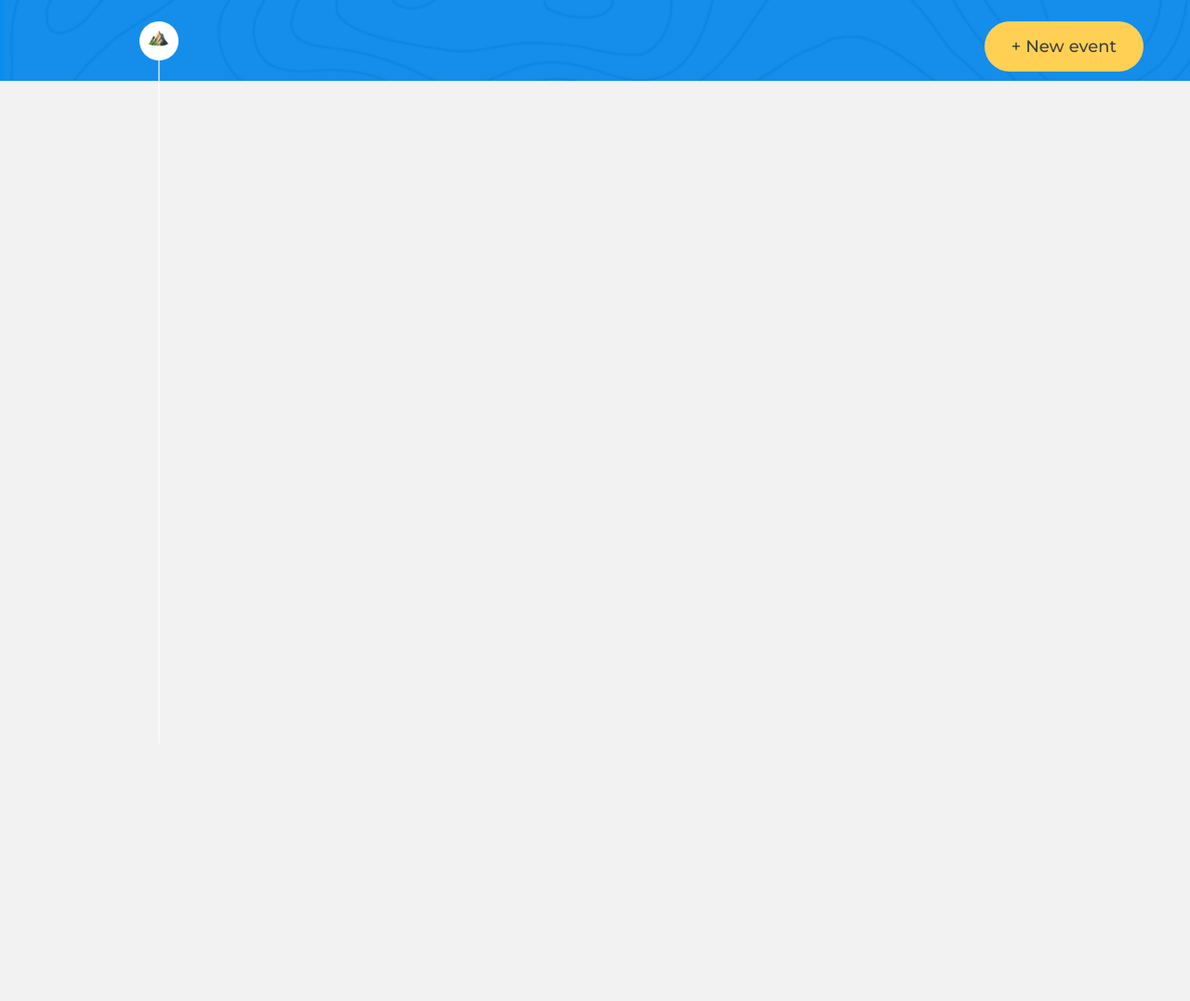
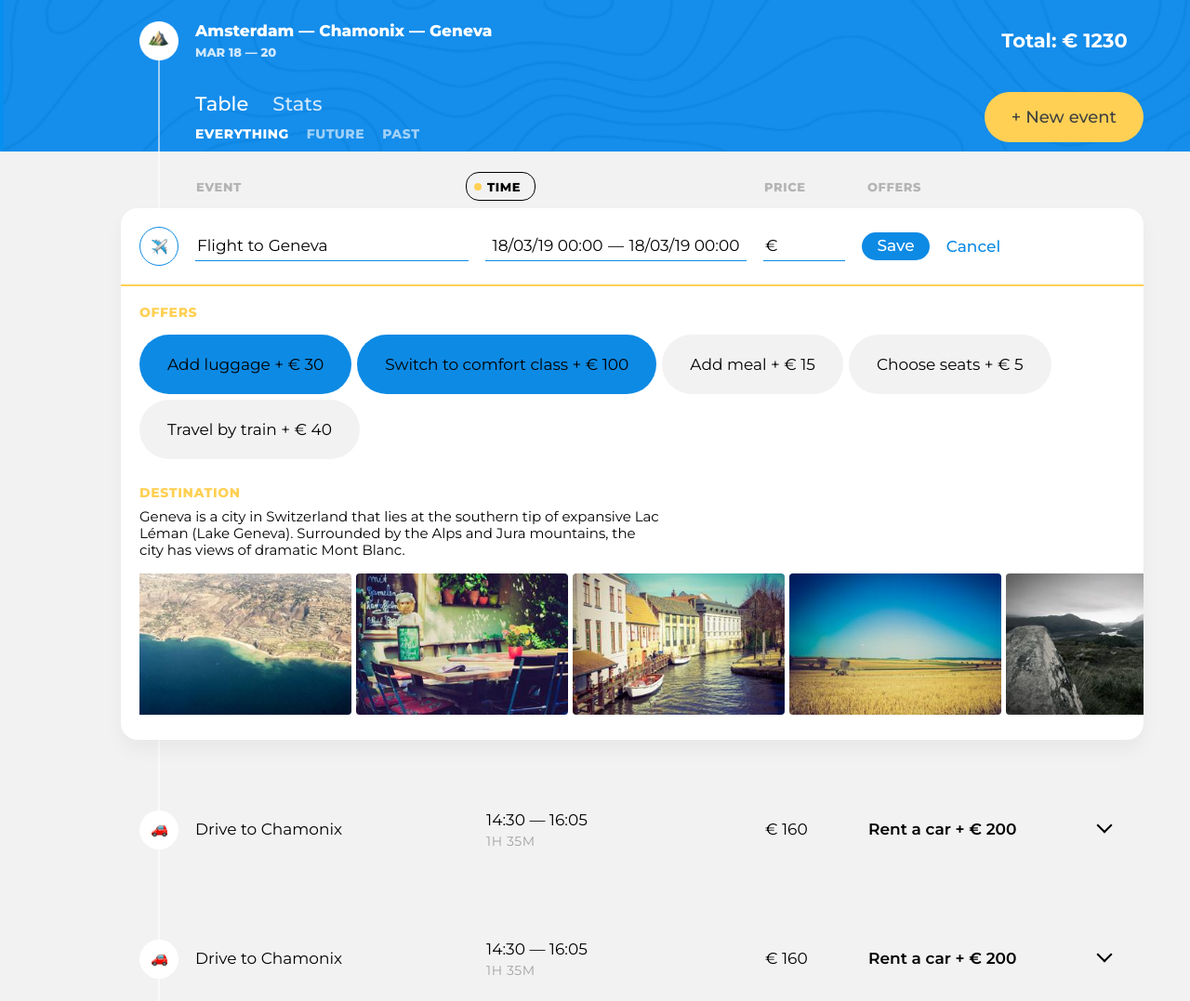
Before and after one commit to fedyashevvic/225034-big-trip-11, a website: page public/index.html in a window 1280 px wide. Shown: the top 1077 px of the page at 93% size. Before the commit the page ends 800 px from the top, so only its background shows below. Drawn offline with Linux system fonts and the light colour scheme.

Commit message:
Добавлен скрипт генерации страницы

```diff
--- a/public/index.html
+++ b/public/index.html
@@ -41,5 +41,6 @@
           </section>
       </div>
     </main>
+    <script src="../src/main.js"></script>
   </body>
 </html>
--- a/src/main.js
+++ b/src/main.js
@@ -0,0 +1,318 @@
+"use strict";
+
+const NUMBER_OF_TRIP_POINTS = 3;
+const pageHeaderEl = document.querySelector(`.page-header`);
+const pageTripInfoEl = pageHeaderEl.querySelector(`.trip-main`);
+const pageTripControlsEl = pageTripInfoEl.querySelector(`.trip-controls`);
+const pageMainEl = document.querySelector(`main.page-main`);
+const pageTripEventsEl = pageMainEl.querySelector(`.trip-events`);
+
+const renderTripInfoTamplate = () => {
+  return (
+    `<section class="trip-main__trip-info  trip-info">
+      <div class="trip-info__main">
+        <h1 class="trip-info__title">Amsterdam &mdash; Chamonix &mdash; Geneva</h1>
+
+        <p class="trip-info__dates">Mar 18&nbsp;&mdash;&nbsp;20</p>
+      </div>
+
+      <p class="trip-info__cost">
+        Total: &euro;&nbsp;<span class="trip-info__cost-value">1230</span>
+      </p>
+    </section>`
+  );
+};
+const renderMenuTamplate = () => {
+  return (
+    `<h2 class="visually-hidden">Switch trip view</h2>
+      <nav class="trip-controls__trip-tabs  trip-tabs">
+        <a class="trip-tabs__btn  trip-tabs__btn--active" href="#">Table</a>
+        <a class="trip-tabs__btn" href="#">Stats</a>
+      </nav>`
+  );
+};
+const renderFiltersTamplate = () => {
+  return (
+    `<h2 class="visually-hidden">Filter events</h2>
+      <form class="trip-filters" action="#" method="get">
+        <div class="trip-filters__filter">
+          <input id="filter-everything" class="trip-filters__filter-input  visually-hidden" type="radio" name="trip-filter" value="everything" checked>
+          <label class="trip-filters__filter-label" for="filter-everything">Everything</label>
+        </div>
+
+        <div class="trip-filters__filter">
+          <input id="filter-future" class="trip-filters__filter-input  visually-hidden" type="radio" name="trip-filter" value="future">
+          <label class="trip-filters__filter-label" for="filter-future">Future</label>
+        </div>
+
+        <div class="trip-filters__filter">
+          <input id="filter-past" class="trip-filters__filter-input  visually-hidden" type="radio" name="trip-filter" value="past">
+          <label class="trip-filters__filter-label" for="filter-past">Past</label>
+        </div>
+
+        <button class="visually-hidden" type="submit">Accept filter</button>
+      </form>`
+  );
+};
+const renderSortTamplate = () => {
+  return (
+    `<h2 class="visually-hidden">Trip events</h2>
+      <form class="trip-events__trip-sort  trip-sort" action="#" method="get">
+        <span class="trip-sort__item  trip-sort__item--day"></span>
+
+        <div class="trip-sort__item  trip-sort__item--event">
+          <input id="sort-event" class="trip-sort__input  visually-hidden" type="radio" name="trip-sort" value="sort-event">
+          <label class="trip-sort__btn" for="sort-event">Event</label>
+        </div>
+
+        <div class="trip-sort__item  trip-sort__item--time">
+          <input id="sort-time" class="trip-sort__input  visually-hidden" type="radio" name="trip-sort" value="sort-time" checked>
+          <label class="trip-sort__btn  trip-sort__btn--active  trip-sort__btn--by-increase" for="sort-time">
+            Time
+          </label>
+        </div>
+
+        <div class="trip-sort__item  trip-sort__item--price">
+          <input id="sort-price" class="trip-sort__input  visually-hidden" type="radio" name="trip-sort" value="sort-price">
+          <label class="trip-sort__btn" for="sort-price">
+            Price
+          </label>
+        </div>
+
+        <span class="trip-sort__item  trip-sort__item--offers">Offers</span>
+      </form>`
+  );
+};
+const renderTripCreationFormTamplate = () => {
+  return (
+    `<form class="trip-events__item  event  event--edit" action="#" method="post">
+      <header class="event__header">
+        <div class="event__type-wrapper">
+          <label class="event__type  event__type-btn" for="event-type-toggle-1">
+            <span class="visually-hidden">Choose event type</span>
+            <img class="event__type-icon" width="17" height="17" src="img/icons/flight.png" alt="Event type icon">
+          </label>
+          <input class="event__type-toggle  visually-hidden" id="event-type-toggle-1" type="checkbox">
+
+          <div class="event__type-list">
+            <fieldset class="event__type-group">
+              <legend class="visually-hidden">Transfer</legend>
+
+              <div class="event__type-item">
+                <input id="event-type-taxi-1" class="event__type-input  visually-hidden" type="radio" name="event-type" value="taxi">
+                <label class="event__type-label  event__type-label--taxi" for="event-type-taxi-1">Taxi</label>
+              </div>
+
+              <div class="event__type-item">
+                <input id="event-type-bus-1" class="event__type-input  visually-hidden" type="radio" name="event-type" value="bus">
+                <label class="event__type-label  event__type-label--bus" for="event-type-bus-1">Bus</label>
+              </div>
+
+              <div class="event__type-item">
+                <input id="event-type-train-1" class="event__type-input  visually-hidden" type="radio" name="event-type" value="train">
+                <label class="event__type-label  event__type-label--train" for="event-type-train-1">Train</label>
+              </div>
+
+              <div class="event__type-item">
+                <input id="event-type-ship-1" class="event__type-input  visually-hidden" type="radio" name="event-type" value="ship">
+                <label class="event__type-label  event__type-label--ship" for="event-type-ship-1">Ship</label>
+              </div>
+
+              <div class="event__type-item">
+                <input id="event-type-transport-1" class="event__type-input  visually-hidden" type="radio" name="event-type" value="transport">
+                <label class="event__type-label  event__type-label--transport" for="event-type-transport-1">Transport</label>
+              </div>
+
+              <div class="event__type-item">
+                <input id="event-type-drive-1" class="event__type-input  visually-hidden" type="radio" name="event-type" value="drive">
+                <label class="event__type-label  event__type-label--drive" for="event-type-drive-1">Drive</label>
+              </div>
+
+              <div class="event__type-item">
+                <input id="event-type-flight-1" class="event__type-input  visually-hidden" type="radio" name="event-type" value="flight" checked>
+                <label class="event__type-label  event__type-label--flight" for="event-type-flight-1">Flight</label>
+              </div>
+            </fieldset>
+
+            <fieldset class="event__type-group">
+              <legend class="visually-hidden">Activity</legend>
+
+              <div class="event__type-item">
+                <input id="event-type-check-in-1" class="event__type-input  visually-hidden" type="radio" name="event-type" value="check-in">
+                <label class="event__type-label  event__type-label--check-in" for="event-type-check-in-1">Check-in</label>
+              </div>
+
+              <div class="event__type-item">
+                <input id="event-type-sightseeing-1" class="event__type-input  visually-hidden" type="radio" name="event-type" value="sightseeing">
+                <label class="event__type-label  event__type-label--sightseeing" for="event-type-sightseeing-1">Sightseeing</label>
+              </div>
+
+              <div class="event__type-item">
+                <input id="event-type-restaurant-1" class="event__type-input  visually-hidden" type="radio" name="event-type" value="restaurant">
+                <label class="event__type-label  event__type-label--restaurant" for="event-type-restaurant-1">Restaurant</label>
+              </div>
+            </fieldset>
+          </div>
+        </div>
+
+        <div class="event__field-group  event__field-group--destination">
+          <label class="event__label  event__type-output" for="event-destination-1">
+            Flight to
+          </label>
+          <input class="event__input  event__input--destination" id="event-destination-1" type="text" name="event-destination" value="Geneva" list="destination-list-1">
+          <datalist id="destination-list-1">
+            <option value="Amsterdam"></option>
+            <option value="Geneva"></option>
+            <option value="Chamonix"></option>
+            <option value="Saint Petersburg"></option>
+          </datalist>
+        </div>
+
+        <div class="event__field-group  event__field-group--time">
+          <label class="visually-hidden" for="event-start-time-1">
+            From
+          </label>
+          <input class="event__input  event__input--time" id="event-start-time-1" type="text" name="event-start-time" value="18/03/19 00:00">
+          &mdash;
+          <label class="visually-hidden" for="event-end-time-1">
+            To
+          </label>
+          <input class="event__input  event__input--time" id="event-end-time-1" type="text" name="event-end-time" value="18/03/19 00:00">
+        </div>
+
+        <div class="event__field-group  event__field-group--price">
+          <label class="event__label" for="event-price-1">
+            <span class="visually-hidden">Price</span>
+            &euro;
+          </label>
+          <input class="event__input  event__input--price" id="event-price-1" type="text" name="event-price" value="">
+        </div>
+
+        <button class="event__save-btn  btn  btn--blue" type="submit">Save</button>
+        <button class="event__reset-btn" type="reset">Cancel</button>
+      </header>
+      <section class="event__details">
+        <section class="event__section  event__section--offers">
+          <h3 class="event__section-title  event__section-title--offers">Offers</h3>
+
+          <div class="event__available-offers">
+            <div class="event__offer-selector">
+              <input class="event__offer-checkbox  visually-hidden" id="event-offer-luggage-1" type="checkbox" name="event-offer-luggage" checked>
+              <label class="event__offer-label" for="event-offer-luggage-1">
+                <span class="event__offer-title">Add luggage</span>
+                &plus;
+                &euro;&nbsp;<span class="event__offer-price">30</span>
+              </label>
+            </div>
+
+            <div class="event__offer-selector">
+              <input class="event__offer-checkbox  visually-hidden" id="event-offer-comfort-1" type="checkbox" name="event-offer-comfort" checked>
+              <label class="event__offer-label" for="event-offer-comfort-1">
+                <span class="event__offer-title">Switch to comfort class</span>
+                &plus;
+                &euro;&nbsp;<span class="event__offer-price">100</span>
+              </label>
+            </div>
+
+            <div class="event__offer-selector">
+              <input class="event__offer-checkbox  visually-hidden" id="event-offer-meal-1" type="checkbox" name="event-offer-meal">
+              <label class="event__offer-label" for="event-offer-meal-1">
+                <span class="event__offer-title">Add meal</span>
+                &plus;
+                &euro;&nbsp;<span class="event__offer-price">15</span>
+              </label>
+            </div>
+
+            <div class="event__offer-selector">
+              <input class="event__offer-checkbox  visually-hidden" id="event-offer-seats-1" type="checkbox" name="event-offer-seats">
+              <label class="event__offer-label" for="event-offer-seats-1">
+                <span class="event__offer-title">Choose seats</span>
+                &plus;
+                &euro;&nbsp;<span class="event__offer-price">5</span>
+              </label>
+            </div>
+
+            <div class="event__offer-selector">
+              <input class="event__offer-checkbox  visually-hidden" id="event-offer-train-1" type="checkbox" name="event-offer-train">
+              <label class="event__offer-label" for="event-offer-train-1">
+                <span class="event__offer-title">Travel by train</span>
+                &plus;
+                &euro;&nbsp;<span class="event__offer-price">40</span>
+              </label>
+            </div>
+          </div>
+        </section>
+
+        <section class="event__section  event__section--destination">
+          <h3 class="event__section-title  event__section-title--destination">Destination</h3>
+          <p class="event__destination-description">Geneva is a city in Switzerland that lies at the southern tip of expansive Lac Léman (Lake Geneva). Surrounded by the Alps and Jura mountains, the city has views of dramatic Mont Blanc.</p>
+
+          <div class="event__photos-container">
+            <div class="event__photos-tape">
+              <img class="event__photo" src="img/photos/1.jpg" alt="Event photo">
+              <img class="event__photo" src="img/photos/2.jpg" alt="Event photo">
+              <img class="event__photo" src="img/photos/3.jpg" alt="Event photo">
+              <img class="event__photo" src="img/photos/4.jpg" alt="Event photo">
+              <img class="event__photo" src="img/photos/5.jpg" alt="Event photo">
+            </div>
+          </div>
+        </section>
+      </section>
+    </form>`
+  );
+};
+const renderTripPointTamplate = () => {
+  return (
+    `<ul class="trip-days">
+      <li class="trip-days__item  day">
+        <div class="day__info"></div>
+        <ul class="trip-events__list">
+          <li class="trip-events__item">
+            <div class="event">
+              <div class="event__type">
+                <img class="event__type-icon" width="42" height="42" src="img/icons/drive.png" alt="Event type icon">
+              </div>
+              <h3 class="event__title">Drive to Chamonix</h3>
+              <div class="event__schedule">
+                <p class="event__time">
+                  <time class="event__start-time" datetime="2019-03-18T14:30">14:30</time>
+                  &mdash;
+                  <time class="event__end-time" datetime="2019-03-18T16:05">16:05</time>
+                </p>
+                <p class="event__duration">1H 35M</p>
+              </div>
+
+              <p class="event__price">
+                &euro;&nbsp;<span class="event__price-value">160</span>
+              </p>
+
+              <h4 class="visually-hidden">Offers:</h4>
+              <ul class="event__selected-offers">
+                <li class="event__offer">
+                  <span class="event__offer-title">Rent a car</span>
+                  &plus;
+                  &euro;&nbsp;<span class="event__offer-price">200</span>
+                </li>
+              </ul>
+
+              <button class="event__rollup-btn" type="button">
+                <span class="visually-hidden">Open event</span>
+              </button>
+            </div>
+          </li>
+        </ul>`
+  );
+};
+
+const render = (container, template, place = `beforeend`) => {
+  container.insertAdjacentHTML(place, template);
+};
+
+render(pageTripInfoEl, renderTripInfoTamplate(), `afterbegin`);
+render(pageTripControlsEl, renderMenuTamplate(), `afterbegin`);
+render(pageTripControlsEl, renderFiltersTamplate());
+render(pageTripEventsEl, renderSortTamplate(), `afterbegin`);
+render(pageTripEventsEl, renderTripCreationFormTamplate());
+for (let i = 0; i < NUMBER_OF_TRIP_POINTS; i++) {
+  render(pageTripEventsEl, renderTripPointTamplate());
+}
```
